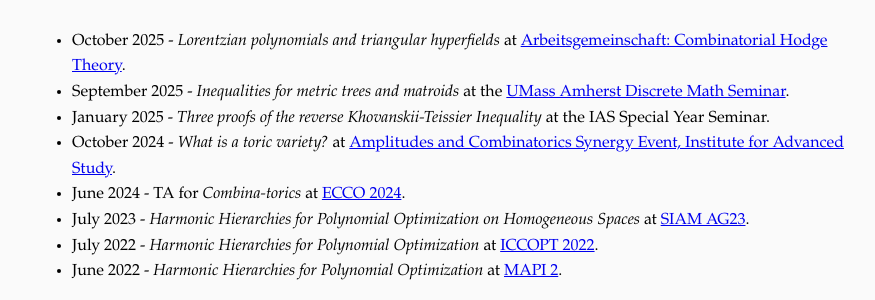
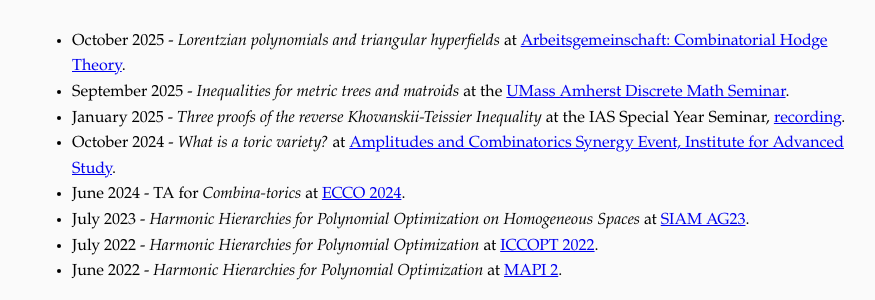
Before and after one commit to SergioCS147/sergiocs147.github.io, a Jekyll site: the page built from index.md, in a window 1280 px wide. Shown: the part 787-1087 px from the top of the page, without its empty margins (182-1057 px from the left). Built offline with Jekyll 4.4.1, drawn with Linux system fonts in a browser that asks for light colours; our own code applies the rules of GitHub Pages for plain Markdown files.

Commit message:
Update index.md

```diff
--- a/index.md
+++ b/index.md
@@ -45,7 +45,7 @@ Harmonic Hierarchies for the Sphere aka HarmonicPolya. [<a href="https://github.
 <ul>
   <li>October 2025 - <em>Lorentzian polynomials and triangular hyperfields</em> at <a href="https://www.mfo.de/www/activity/2542">Arbeitsgemeinschaft: Combinatorial Hodge Theory</a>.</li>
   <li>September 2025 - <em>Inequalities for metric trees and matroids</em> at the <a href="https://www.umass.edu/mathematics-statistics/seminars/discrete-math-seminar">UMass Amherst Discrete Math Seminar</a>.</li>
-  <li>January 2025 - <em>Three proofs of the reverse Khovanskii-Teissier Inequality</em> at the IAS Special Year Seminar.</li>
+  <li>January 2025 - <em>Three proofs of the reverse Khovanskii-Teissier Inequality</em> at the IAS Special Year Seminar, <a href="https://www.youtube.com/watch?v=R48D9au4ceU&t=6s">recording</a>.</li>
   <li>October 2024 - <em>What is a toric variety?</em> at <a href="https://www.ias.edu/mathematical-physics/events/amplitudes-and-combinatorics-synergy-event">Amplitudes and Combinatorics Synergy Event, Institute for Advanced Study</a>.</li>
   <li>June 2024 - TA for <em>Combina-torics</em> at <a href="https://ecco2024.combinatoria.co/home-english"> ECCO 2024</a>.</li>
   <li>July 2023 - <em>Harmonic Hierarchies for Polynomial Optimization on Homogeneous Spaces</em> at <a href="https://www.siam.org/conferences/cm/conference/ag23">SIAM AG23</a>.</li>
```
